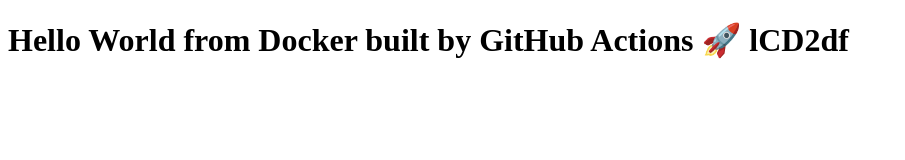
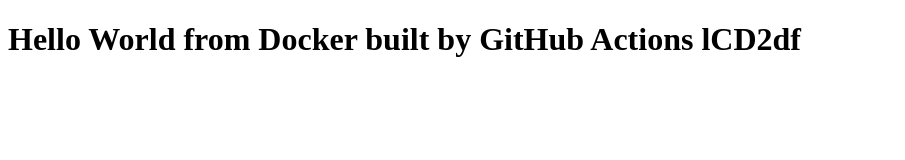
Before and after one commit to gorgevorgyan253/ci-demo, a plain HTML site: page index.html in a window 1280 px wide. Shown: the whole page, without its empty margins (0-905 px from the left). Drawn offline with Linux system fonts and the light colour scheme.

Commit message:
Update index.html

```diff
--- a/index.html
+++ b/index.html
@@ -2,6 +2,6 @@
 <html>
   <head><title>Hello from GitHub Actions!</title></head>
   <body>
-    <h1>Hello World from Docker built by GitHub Actions 🚀 lCD2df</h1>
+    <h1>Hello World from Docker built by GitHub Actions lCD2df</h1>
   </body>
 </html>
```
